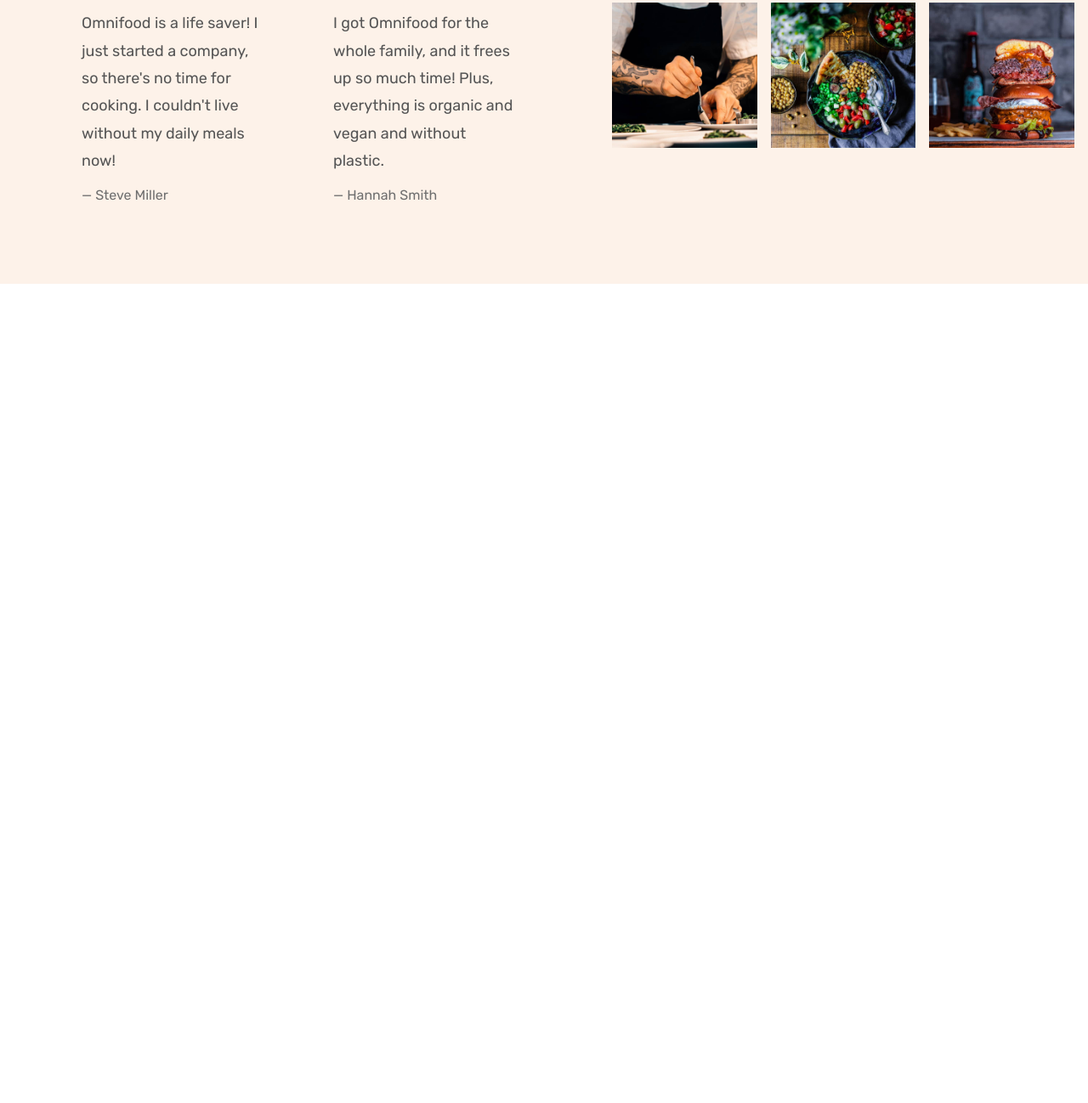
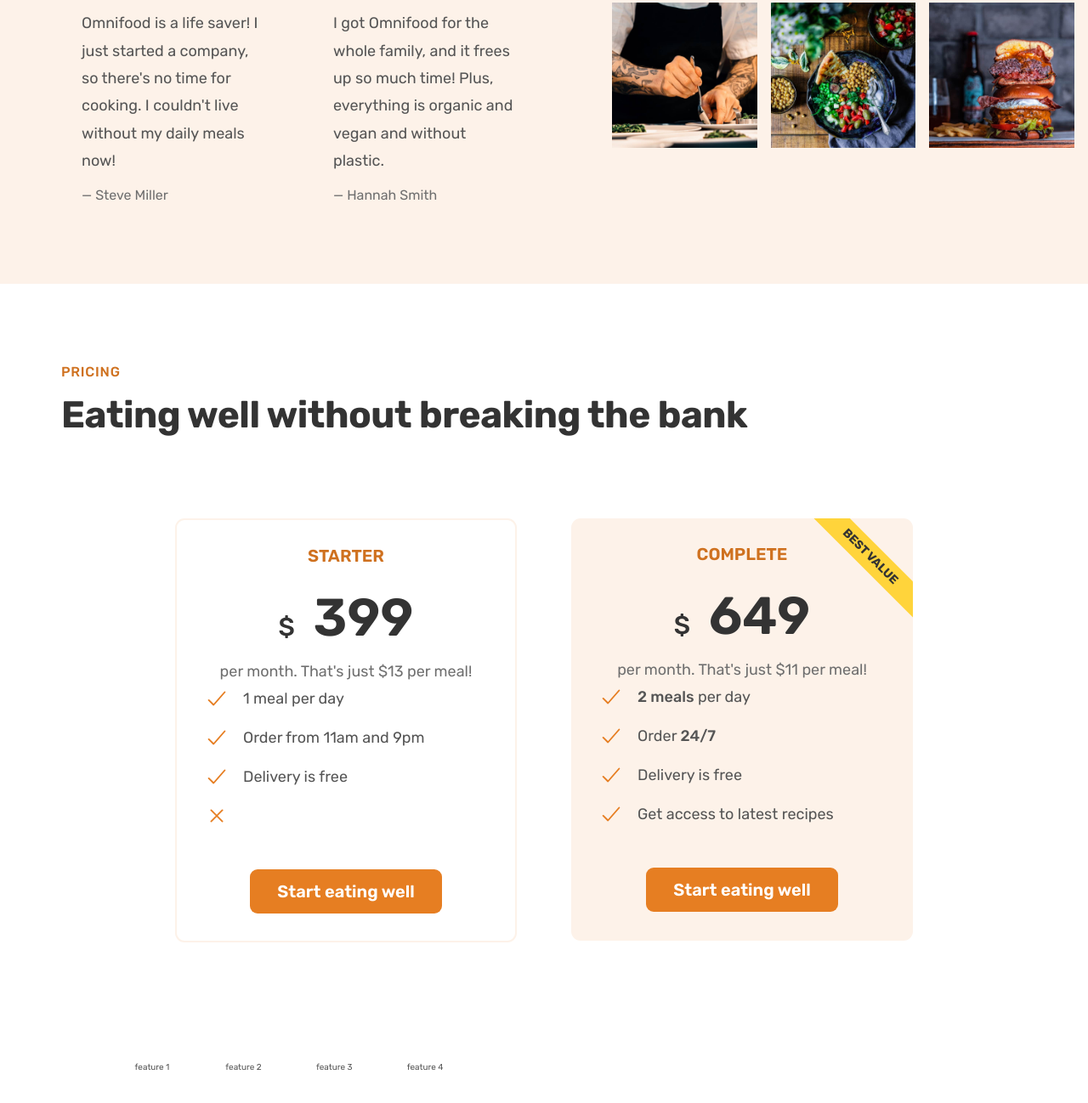
Before and after one commit to Dharmik3/Omnifood-project, a plain HTML site: page index.html in a window 1280 px wide. Shown: the part 4273-5571 px from the top of the page at 85% size. Before the commit the page ends 4607 px from the top, so only its background shows below. Drawn offline with nearby package versions, Linux system fonts and the light colour scheme.

Commit message:
pricing added

```diff
--- a/css/style.css
+++ b/css/style.css
@@ -264,11 +264,17 @@ body {
 .grd--center-v {
   align-items: center;
 }
+.grid:not(:last-child) {
+  margin-bottom: 9.6rem;
+}
 .grid--2-cols {
   grid-template-columns: repeat(2, 1fr);
 }
 .grid--3-cols {
   grid-template-columns: repeat(3, 1fr);
+}
+.grid--4-cols {
+  grid-template-columns: repeat(4, 1fr);
 }
 .step-number {
   font-size: 8.6rem;
@@ -489,3 +495,74 @@ strong {
 .gallery-item img:hover {
   transform: scale(1.1);
 }
+
+/* ******************** */
+/* section pricing */
+
+.section-pricing {
+  padding: 9.6rem 0;
+}
+.pricing-plan {
+  border-radius: 11px;
+  padding: 3.2rem;
+  width: 75%;
+}
+.plan-header {
+  text-align: center;
+}
+
+.pricing-plan--starter {
+  justify-self: end;
+  border: 2px solid #fdf2e9;
+  margin-bottom: 4.6rem;
+}
+.pricing-plan--end {
+  margin-bottom: 4.8rem;
+  background-color: #fdf2e9;
+  position: relative;
+  overflow: hidden;
+}
+
+.pricing-plan--end::after {
+  content: "Best value";
+  position: absolute;
+  text-transform: uppercase;
+  top: 6%;
+  right: -18%;
+  color: #333;
+  background-color: #ffd43b;
+  font-size: 1.4rem;
+  font-weight: 700;
+  padding: 0.8rem 8rem;
+  transform: rotate(45deg);
+}
+.plan-name {
+  color: #cf711f;
+  font-weight: 600;
+  font-size: 2rem;
+  text-transform: uppercase;
+  letter-spacing: 0.75;
+  margin-bottom: 3.2rem;
+}
+
+.plan-price {
+  font-size: 6.2rem;
+  font-weight: 600;
+  color: #333;
+  margin-bottom: 1.6rem;
+}
+.plan-price span {
+  font-size: 3rem;
+  font-weight: 500;
+  margin-right: 0.8rem;
+}
+.plan-text {
+  font-size: 1.8rem;
+  line-height: 1.8;
+  color: #6f6f6f;
+}
+
+.plan-sing-up {
+  text-align: center;
+  margin-top: 4.8rem;
+}
--- a/index.html
+++ b/index.html
@@ -399,6 +399,79 @@
           </figure>
         </div>
       </section>
+
+      <section class="section-pricing">
+        <div class="container">
+          <span class="subheading">Pricing</span>
+          <h2 class="heading-secondary">
+            Eating well without breaking the bank
+          </h2>
+        </div>
+
+        <div class="container grid grid--2-cols">
+          <div class="pricing-plan pricing-plan--starter">
+            <header class="plan-header">
+              <p class="plan-name">Starter</p>
+              <p class="plan-price"><span>$</span> 399</p>
+              <p class="plan-text">per month. That's just $13 per meal!</p>
+            </header>
+            <ul class="list">
+              <li class="list-item">
+                <ion-icon class="list-icon" name="checkmark-outline"></ion-icon
+                ><span> 1 meal per day </span>
+              </li>
+              <li class="list-item">
+                <ion-icon class="list-icon" name="checkmark-outline"></ion-icon
+                ><span> Order from 11am and 9pm </span>
+              </li>
+              <li class="list-item">
+                <ion-icon class="list-icon" name="checkmark-outline"></ion-icon
+                ><span> Delivery is free </span>
+              </li>
+              <li class="list-item">
+                <ion-icon class="list-icon" name="close-outline"></ion-icon>
+              </li>
+            </ul>
+            <div class="plan-sing-up">
+              <a href="#" class="btn btn--full">Start eating well</a>
+            </div>
+          </div>
+          <div class="pricing-plan pricing-plan--end">
+            <header class="plan-header">
+              <p class="plan-name">Complete</p>
+              <p class="plan-price"><span>$</span> 649</p>
+              <p class="plan-text">per month. That's just $11 per meal!</p>
+            </header>
+            <ul class="list">
+              <li class="list-item">
+                <ion-icon class="list-icon" name="checkmark-outline"></ion-icon
+                ><span> <strong>2 meals</strong> per day </span>
+              </li>
+              <li class="list-item">
+                <ion-icon class="list-icon" name="checkmark-outline"></ion-icon
+                ><span> Order <strong>24/7 </strong> </span>
+              </li>
+              <li class="list-item">
+                <ion-icon class="list-icon" name="checkmark-outline"></ion-icon
+                ><span> Delivery is free </span>
+              </li>
+              <li class="list-item">
+                <ion-icon class="list-icon" name="checkmark-outline"></ion-icon
+                ><span>Get access to latest recipes </span>
+              </li>
+            </ul>
+            <div class="plan-sing-up">
+              <a href="#" class="btn btn--full">Start eating well</a>
+            </div>
+          </div>
+          <div class="container grid grid--4-cols">
+            <div class="feature">feature 1</div>
+            <div class="feature">feature 2</div>
+            <div class="feature">feature 3</div>
+            <div class="feature">feature 4</div>
+          </div>
+        </div>
+      </section>
     </main>
     <script
       type="module"
```
